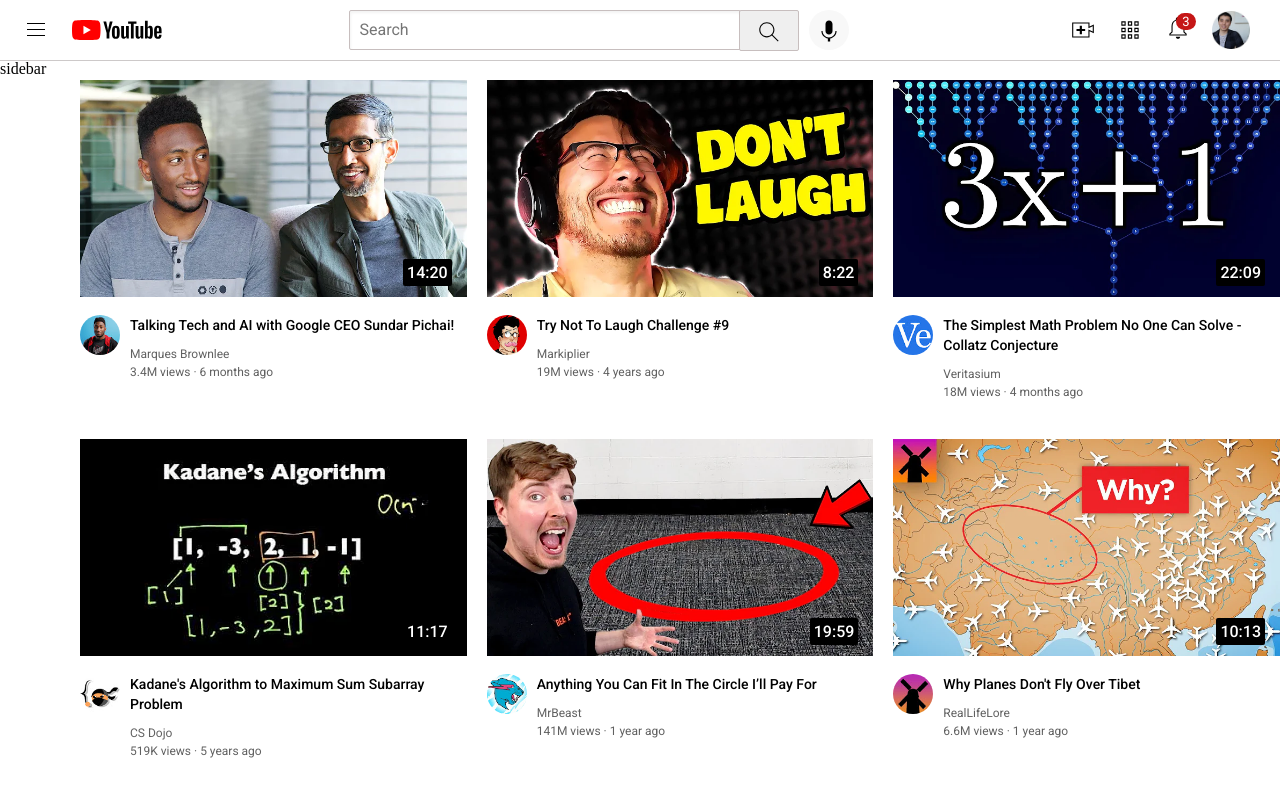
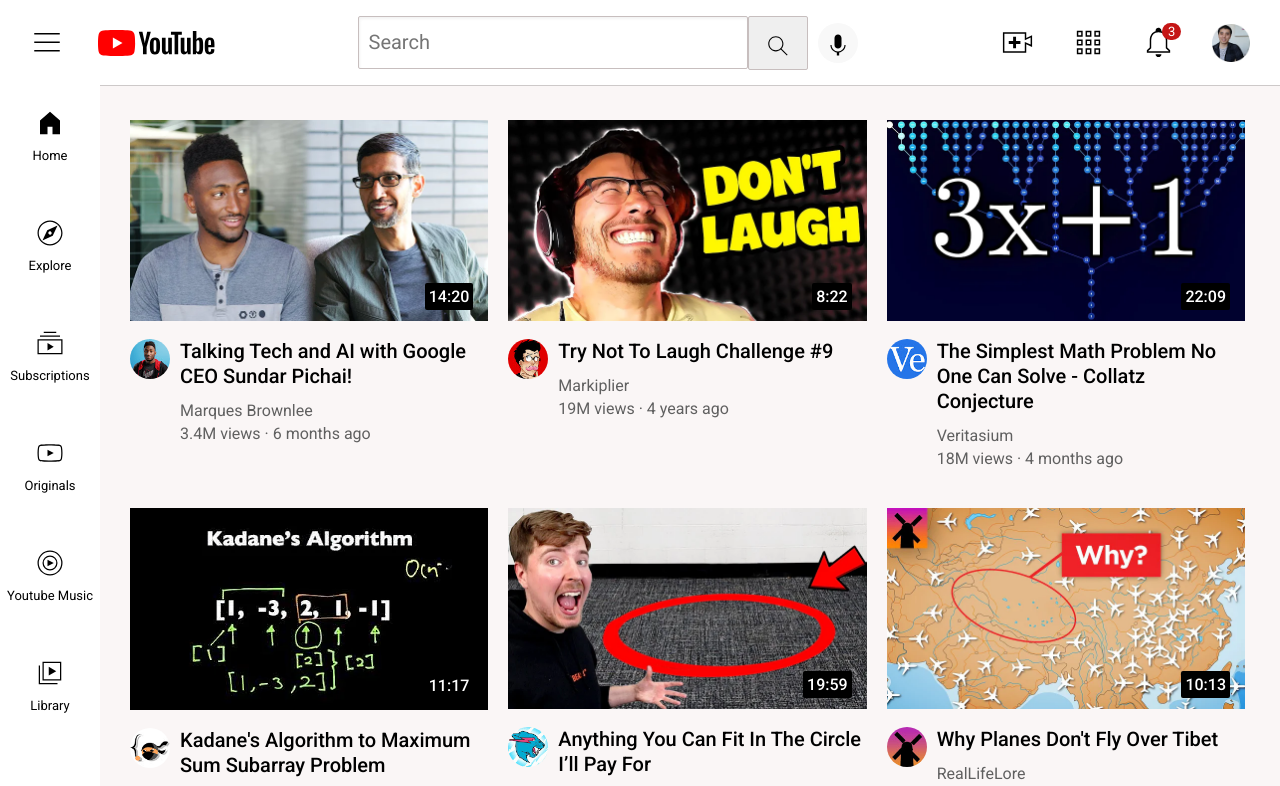
Before and after one commit to MaitriMore2703/Youtube-Clone, a plain HTML site: page youtube.html in a window 1280 px wide. Shown: the top 786 px of the page. Drawn offline with Linux system fonts and the light colour scheme.

Commit message:
Final changes

```diff
--- a/styles/general.css
+++ b/styles/general.css
@@ -6,7 +6,10 @@
 body
 {
     margin:0px;
-    padding-top:80px;
-    padding-left:80px;
+    padding-top:120px;
+    padding-left:130px;
     padding-bottom: 100px;
+    padding-right:35px;
+    background-color: rgb(250, 246, 246);
+    font-family: Roboto;
 }
--- a/styles/header.css
+++ b/styles/header.css
@@ -1,7 +1,7 @@
 .header
 {
     display:flex;
-    height:60px;
+    height:85px;
     justify-content: space-between;
     position:fixed;
     top:0;
@@ -17,6 +17,7 @@
 {
     display: flex;
     align-items: center;
+    width:250px;
 }
 .middle-section
 {
@@ -30,7 +31,7 @@
 }
 .right-section
 {
-    width:180px;
+    width:250px;
     display:flex;
     margin-right:30px;
     justify-content: space-between;
@@ -39,7 +40,12 @@
 }
 .upload-icon,.notification-icon,.youtube-apps-icon
 {
-    height:26px;
+    height:35px;
+}
+.upload-icon:hover,.notification-icon:hover,.youtube-apps-icon:hover,
+.current-user-picture:hover
+{
+    cursor: pointer;
 }
 .current-user-picture
 {
@@ -48,25 +54,58 @@
 }
 .hamburger-menu
 {
-    margin-left:24px;
+    margin-left:30px;
     margin-right:24px;
-    height:24px;
+    height:34px;
 }
 .youtube-logo
 {
-    height:20px;
+    height:26px;
+    margin-left:10px;
+}
+.hamburger-menu:hover,.youtube-logo:hover
+{
+    cursor: pointer;
 }
 .search-button
 {
     cursor: pointer;
-    height:41px;
+    height:54px;
     width:60px;
-    margin-left:-2px;
+    margin-left:0px;
     border:solid;
     border-width:1px;
     border-color:rgb(199, 190, 190);
     border-radius: 2px;
     margin-right:10px;
+}
+.search-button,.voice-search-button,.upload-container,.youtube-apps-container,.notification-icon-container
+{
+    position: relative;
+    display:flex;
+    flex-direction: column;
+    justify-content: center;
+    align-items: center;
+}
+.search-button .tooltip,.voice-search-button .tooltip,
+.upload-container .tooltip,.youtube-apps-container .tooltip,.notification-icon-container .tooltip
+{
+    position:absolute;
+    background-color: grey;
+    color: white;
+    bottom:-60px;
+    padding:8px 10px;
+    font-size: 16px;
+    border-radius: 2px;
+    opacity: 0;
+    pointer-events: none;
+    white-space:nowrap;
+    transition: opacity 0.15s;
+}
+.search-button:hover .tooltip,.voice-search-button:hover .tooltip,
+.upload-container:hover .tooltip,.youtube-apps-container:hover .tooltip,.notification-icon-container:hover .tooltip
+{
+    opacity:1;
 }
 .search-button:hover
 {
@@ -90,11 +129,11 @@
     background-color:rgb(248, 248, 248) ;
 }
 .search{
-    height:36px;
+    height:49px;
     padding-left:10px;
     flex:1;
     width:0px;
-    font-size:16px;
+    font-size:20px;
     border-radius: 2px;;
     border:solid;
     border-width: 1px;
@@ -103,7 +142,11 @@
 }
 .search::placeholder{
     font-family: Roboto;
-    font-size:16px;
+    font-size:20px;
+}
+.search:focus {
+  border: 2px solid rgb(59, 5, 224);
+  outline: none;
 }
 .notification-icon-container
 {
--- a/styles/sidebar.css
+++ b/styles/sidebar.css
@@ -1,9 +1,35 @@
 .sidebar
 {
     position:fixed;
-    width:72px;
+    width:100px;
     top:60px;
     left:0px;
     bottom:0px;
     background-color: white;
+    z-index: 200;
+    padding-top: 30px;
 }
+.sidebar-link
+{
+    display:flex;
+    flex-direction: column;
+    justify-content: center;
+    align-items: center;
+    height:90px;
+    margin-bottom:20px;
+}
+.sidebar-link:hover
+{
+    background-color: rgb(237, 236, 236);
+    cursor: pointer;
+}
+.sidebar-link img
+{
+    width:30px;
+    margin-bottom: 10px;
+}
+.sidebar-link div
+{
+    font-family: Roboto;
+    font-size:13px;
+}
--- a/styles/video.css
+++ b/styles/video.css
@@ -14,6 +14,20 @@
     column-gap: 20px;
     row-gap: 40px;
 }
+@media(min-width:1700px)
+{
+    .video-grid
+    {
+        grid-template-columns:1fr 1fr 1fr 1fr ;
+    }
+}
+@media(max-width:1146px)
+{
+    .video-grid
+    {
+        grid-template-columns:1fr 1fr ;
+    }
+}
 .video-info-grid
 {
     display:grid;
@@ -28,13 +42,14 @@
 .video-title
 {
     font-weight:500;
-    font-size:14px;
+    font-size:20px;
     margin-bottom: 12px;
-    line-height: 20px;
+    line-height: 25px;
+
 }
 .video-author,.video-stats
 {
-    font-size: 12px;
+    font-size: 16px;
     color:  rgb(96, 96, 96);
 }
 .video-author
--- a/youtube.html
+++ b/youtube.html
@@ -19,21 +19,47 @@
             </div>
             <div class="middle-section">
             <input class="search"type="text" placeholder="Search">
-            <button class="search-button"><img class="search-icon"src="icons/search.svg"></button>
-            <button class="voice-search-button"><img class="voice-search-icon"src="icons/voice-search-icon.svg"</button>
+            <button class="search-button"><img class="search-icon"src="icons/search.svg"><div class="tooltip">Search</div></button>
+            <button class="voice-search-button"><img class="voice-search-icon"src="icons/voice-search-icon.svg"><div class="tooltip">Search with your voice</div></button>
             </div>
             <div class="right-section">
-                <img class="upload-icon"src="icons/upload.svg">
-                <img class="youtube-apps-icon"src="icons/youtube-apps.svg">
+                <div class="upload-container"><img class="upload-icon"src="icons/upload.svg"><div class="tooltip">Create</div></div>
+                <div class="youtube-apps-container"><img class="youtube-apps-icon"src="icons/youtube-apps.svg"><div class="tooltip">YouTube apps</div></div>
                 <div class="notification-icon-container">
                 <img class="notification-icon"src="icons/notifications.svg">
                 <div class="notification-count">3</div>
+                <div class="tooltip">Notifications</div>
                 </div>
                 <img class="current-user-picture"src="channel-pictures/my-channel.jpeg">
             </div>
         </div>
 
-        <div class="sidebar">sidebar</div>
+        <div class="sidebar">
+            <div class="sidebar-link">
+                <img src="icons/home.svg">
+                <div>Home</div>
+            </div>
+            <div class="sidebar-link">
+                <img src="icons/explore.svg">
+                <div>Explore</div>
+            </div>
+            <div class="sidebar-link">
+                <img src="icons/subscriptions.svg">
+                <div>Subscriptions</div>
+            </div>
+            <div class="sidebar-link">
+                <img src="icons/originals.svg">
+                <div>Originals</div>
+            </div>
+            <div class="sidebar-link">
+                <img src="icons/youtube-music.svg">
+                <div>Youtube Music</div>
+            </div>
+            <div class="sidebar-link">
+                <img src="icons/library.svg">
+                <div>Library</div>
+            </div>
+        </div>
 
         <div class="video-grid">
         <div class="video-preview">
```
Also changed, not shown: practice.html (+68 -4 lines), icons/explore.svg (added), icons/home.svg (added), icons/library.svg (added), icons/originals.svg (added), icons/subscriptions.svg (added), icons/youtube-music.svg (added), 2 other files.
